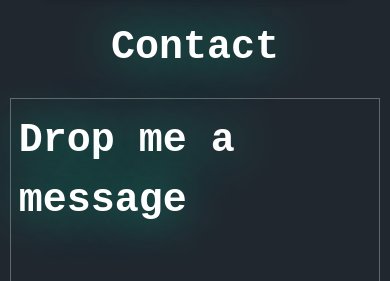
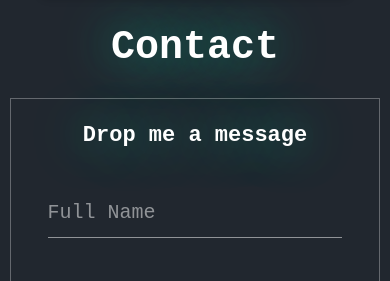
Before and after one commit to Abdlatif-20/Portfolio, a Next.js app: page / in a window 390 px wide. Shown: the part 3455-3736 px from the top of the page. Built offline with nearby package versions, Linux system fonts and the light colour scheme; a web font is replaced by a local one.

Commit message:
change contact form font size

```diff
--- a/components/Contact.tsx
+++ b/components/Contact.tsx
@@ -77,7 +77,7 @@ const Contact = () => {
       <div className='flex flex-col justify-between items-center w-full h-full '
         style={{border: `${isDarkMode ? '0.3px solid rgba(255, 255, 255, 0.3)' : '0.3px solid rgba(0, 0, 0, 0.3)'}`
       }}>
-        <p className='text-[40px] text-shadow-textShadow-green font-bold w-full flex justify-center items-start brightness-70 mt-3 ml-4'>
+        <p className='text-[22px] md:text-[40px] text-shadow-textShadow-green font-bold w-full flex justify-center items-start brightness-70 mt-5 '>
           {t("Drop me a message")}
         </p>
         <div className='flex w-full flex-col md:flex-row justify-start md:items-center h-full'>
```
Also changed, not shown: 1 other file (tests, documents, lock files or other folders).
